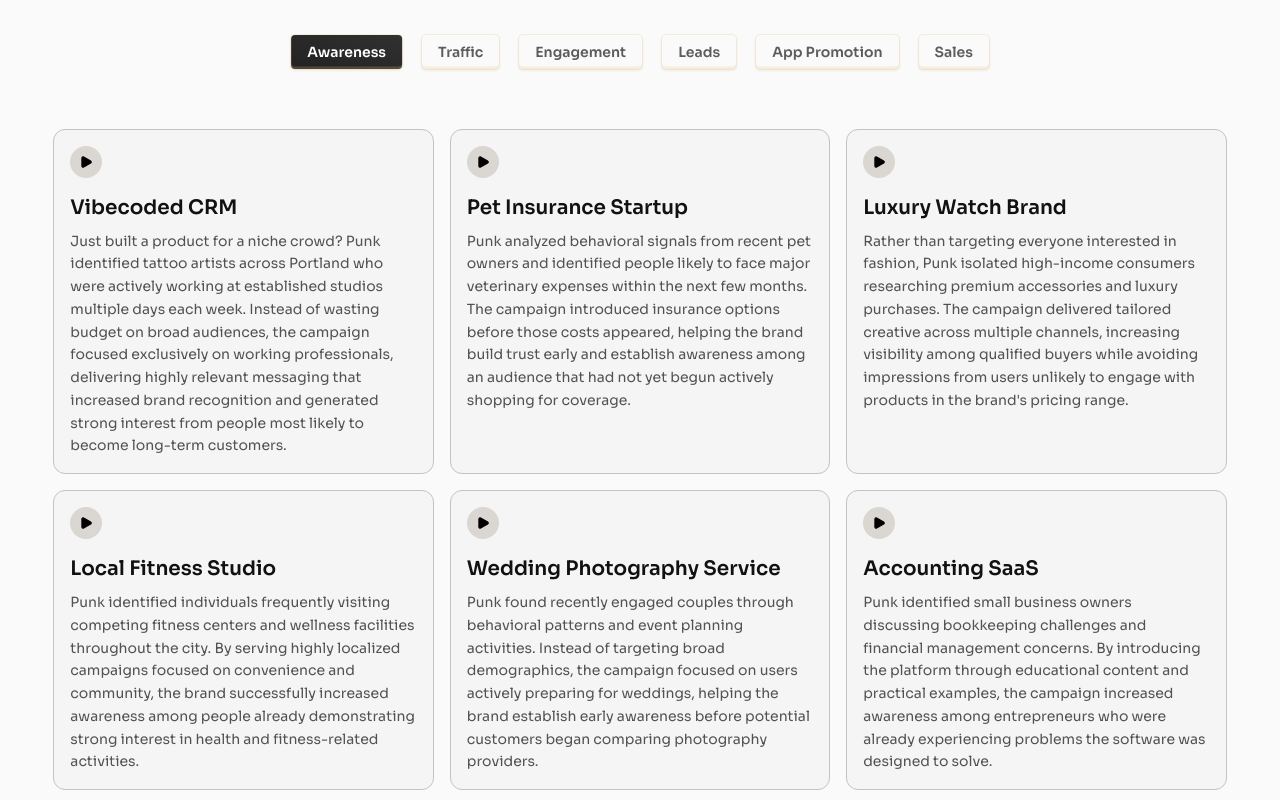
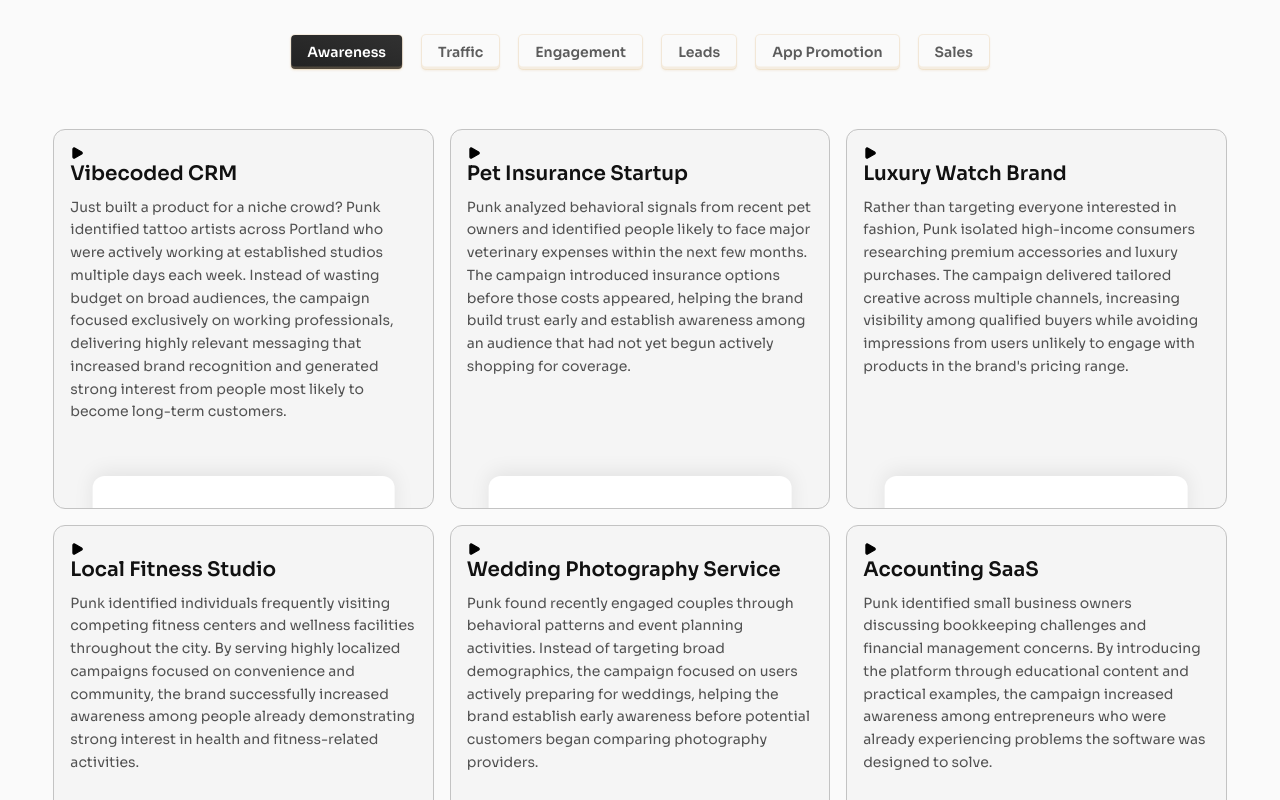
Before and after one commit to sagorteasc/Punk-AI, a React (Vite) app: page / in a window 1280 px wide. Shown: the part 1320-2120 px from the top of the page. Built offline with nearby package versions, Linux system fonts and the light colour scheme; a web font is replaced by a local one.

Commit message:
add card hover effects and display modal on card click

```diff
--- a/src/routes/(main)/punkWork/Card.tsx
+++ b/src/routes/(main)/punkWork/Card.tsx
@@ -1,5 +1,7 @@
 import { motion } from "motion/react";
-import { Play } from "lucide-react";
+import { useState } from "react";
+import { Play, Pause } from "lucide-react";
+import { Modal } from "@mantine/core";
 
 type CardData = {
   id: number;
@@ -12,18 +14,25 @@
 };
 
 const Card = ({ data }: CardType) => {
+  const [opened, setOpened] = useState(false);
+  const [hovered, setHovered] = useState(false);
+
   return (
+    <>
       <motion.div
         initial={{ opacity: 0, y: 50 }}
         whileInView={{ opacity: 1, y: 0 }}
         viewport={{ amount: 0.2 }}
-      whileHover={{ y: -10 }}
         transition={{ duration: 0.4, ease: "easeOut" }}
-      className="rounded-xl border border-[#C3C3C3] bg-[#F5F5F5] p-4"
+        onHoverStart={() => setHovered(true)}
+        onHoverEnd={() => setHovered(false)}
+        className="relative h-95 overflow-hidden rounded-xl border border-[#C3C3C3] bg-[#F5F5F5] p-4"
       >
-      <div className="mb-4 flex h-8 w-8 items-center justify-center rounded-full bg-[#DAD7D2]">
+        {hovered ? (
+          <Pause size={14} fill="currentColor" />
+        ) : (
           <Play size={14} fill="currentColor" />
-      </div>
+        )}
 
         <h3 className="mb-2 text-xl font-semibold text-(--primary-color)">
           {data.title}
@@ -32,7 +41,31 @@
         <p className="text-sm leading-relaxed text-(--secondary-color)">
           {data.description}
         </p>
+
+        <motion.button
+          onClick={() => setOpened(true)}
+          animate={{
+            y: hovered ? 10 : 80,
+          }}
+          transition={{
+            duration: 0.35,
+            ease: "easeInOut",
+          }}
+          className="absolute bottom-0 left-1/2 h-28 w-[80%] -translate-x-1/2 rounded-t-xl bg-white shadow-[0_-4px_20px_rgba(0,0,0,0.08)] cursor-pointer"
+        ></motion.button>
       </motion.div>
+
+      <Modal
+        opened={opened}
+        onClose={() => setOpened(false)}
+        centered
+        styles={{
+          body: {
+            height: "400px",
+          },
+        }}
+      ></Modal>
+    </>
   );
 };
 
```
Lines whose indentation alone changed are shown as unchanged.
